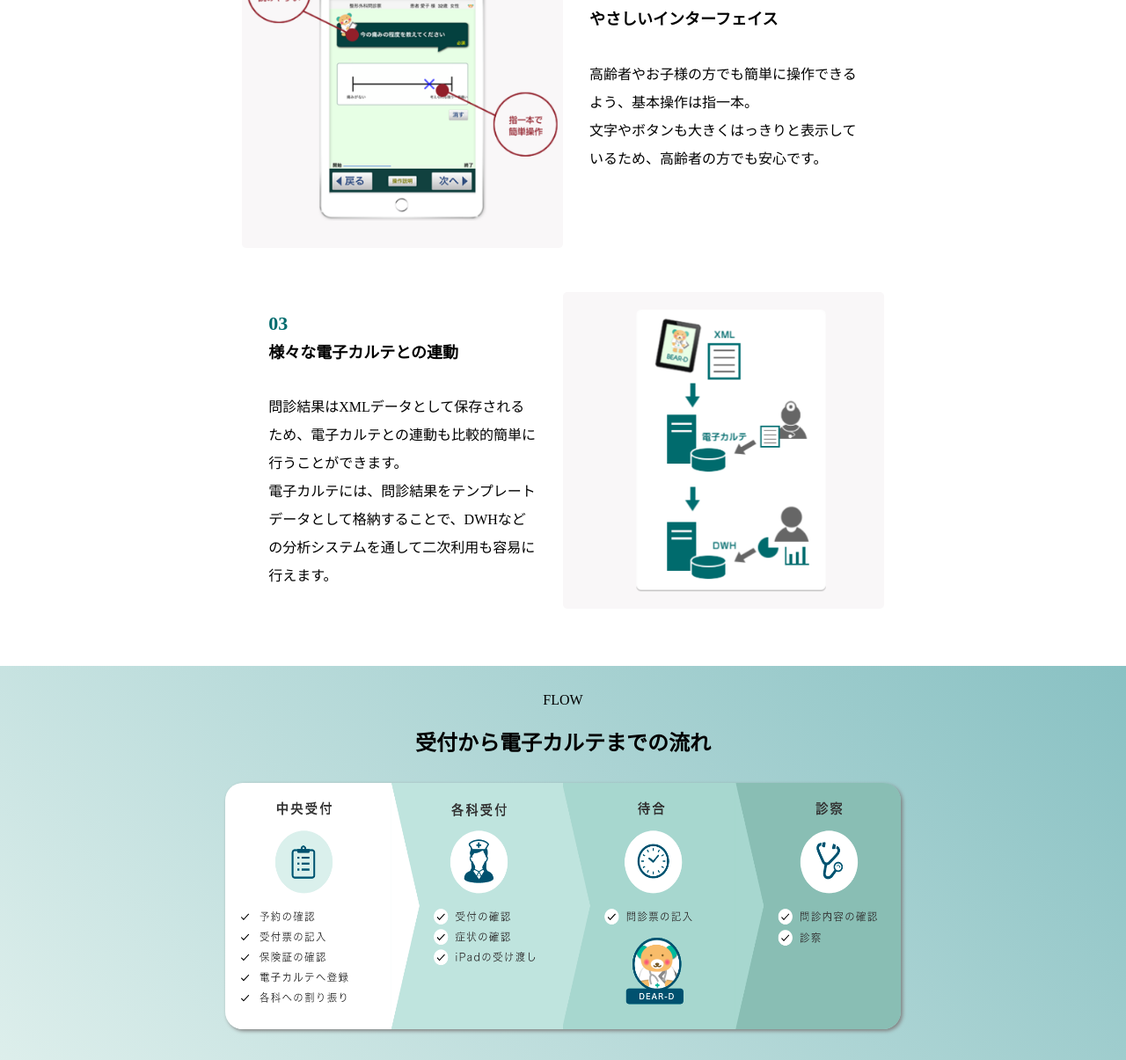
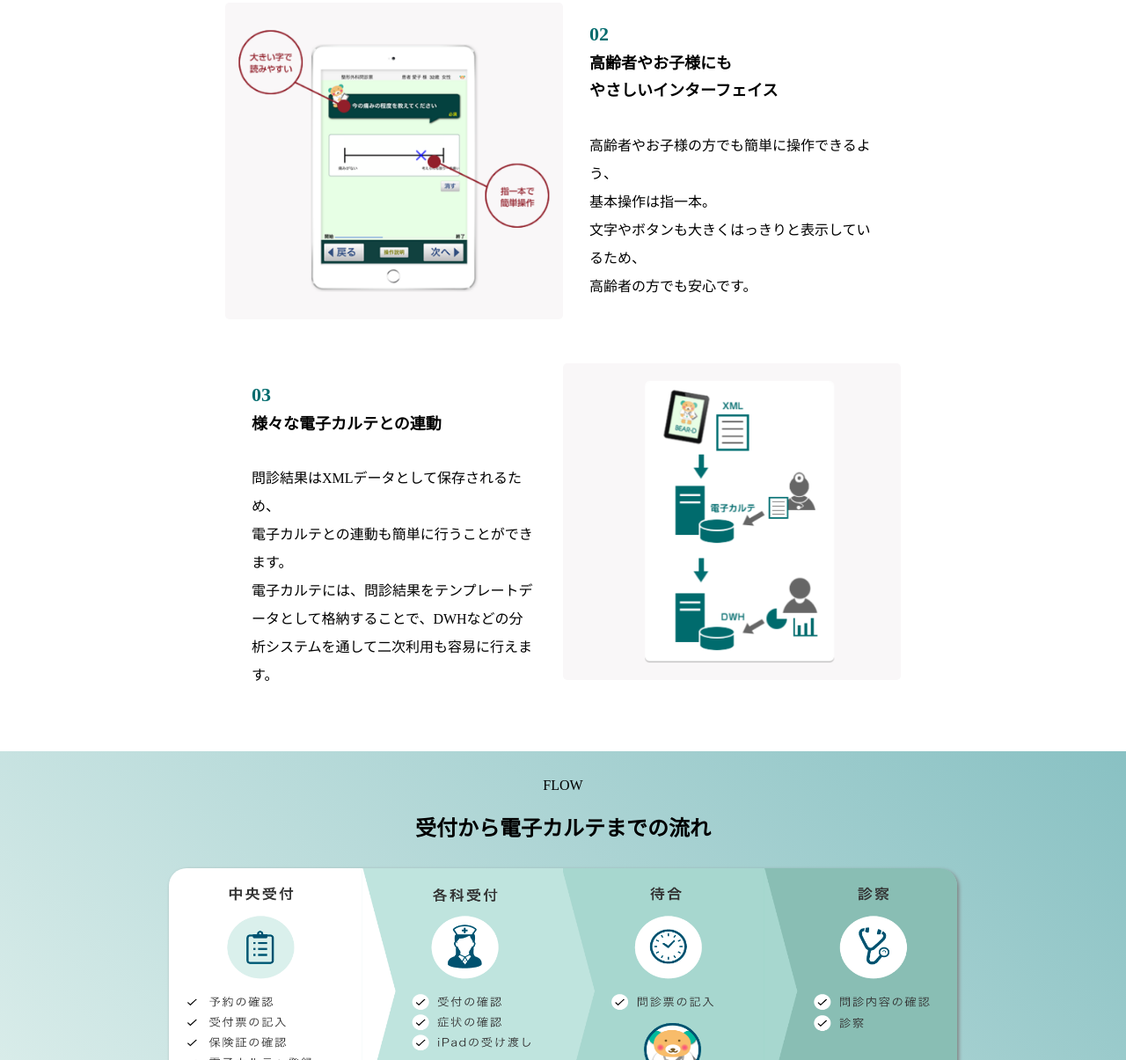
Before and after one commit to yusukesaino/BEARDLP, a plain HTML site: page index.html in a window 1280 px wide. Shown: the part 1595-2800 px from the top of the page at 88% size. Drawn offline with nearby package versions, Linux system fonts and the light colour scheme.

```diff
--- a/css/main.css
+++ b/css/main.css
@@ -91,14 +91,14 @@
 /* section class="overview" */
 .overview {
     text-align: center;
-    height: 48vh;
+    height: auto;
     width: 100%;
     padding: 25px 0;
     background: -webkit-linear-gradient(45deg, #DEEFEC, #89C1C3);
 }
 .content {
     margin: 0 auto;
-    width: 60%;
+    width: 70%;
     text-align: center;
     padding: 30px 0;
 }
@@ -140,10 +140,10 @@
 .explain {
     width: 100%;
     height: auto;
-    padding-top: 140px;
+    padding-top: 80px;
 }
 .explain-content {
-    width: 57%;
+    width: 60%;
     height: auto;
     display: -webkit-box;
     display: -ms-flexbox;
--- a/index.html
+++ b/index.html
@@ -81,8 +81,8 @@
                         やさしいインターフェイス
                     </h4>
                     <p>
-                        高齢者やお子様の方でも簡単に操作できるよう、基本操作は指一本。<br>
-                        文字やボタンも大きくはっきりと表示しているため、高齢者の方でも安心です。
+                        高齢者やお子様の方でも簡単に操作できるよう、<br>基本操作は指一本。<br>
+                        文字やボタンも大きくはっきりと表示しているため、<br>高齢者の方でも安心です。
                     </p>
                 </div>
                 <div class="explain-img two pc-none"></div>
@@ -94,7 +94,7 @@
                         様々な電子カルテとの連動
                     </h4>
                     <p>
-                        問診結果はXMLデータとして保存されるため、電子カルテとの連動も比較的簡単に行うことができます。<br>
+                        問診結果はXMLデータとして保存されるため、<br>電子カルテとの連動も簡単に行うことができます。<br>
                         電子カルテには、問診結果をテンプレートデータとして格納することで、DWHなどの分析システムを通して二次利用も容易に行えます。
                     </p>
                 </div>
@@ -133,7 +133,7 @@
                     <div class="custom-box-text">
                         <p>
                            質問には条件を設定することができます。<br>
-                           直前の回答や、患者様の基本情報（性別、年齢、身長、体重など）をもとに、最適な質問を提示させることが可能です。
+                           直前の回答や、患者様の基本情報（性別、年齢、身長、体重など）をもとに、<br>最適な質問を提示させることが可能です。
                         </p>
                     </div>
                 </div>
@@ -162,7 +162,7 @@
                     <div class="interface-content-box-text">
                         <h4>タッチした箇所に印をつけるシェーマ入力</h4>
                         <p>シェーマ入力にも対応しています。<br>
-                           タッチした箇所に印をつける事ができ、図はイメージとして保存されます。
+                           タッチした箇所に印をつける事ができ、<br>図はイメージとして保存されます。
                         </p>
                     </div>
                     <div class="interface-content-box-img">
```
